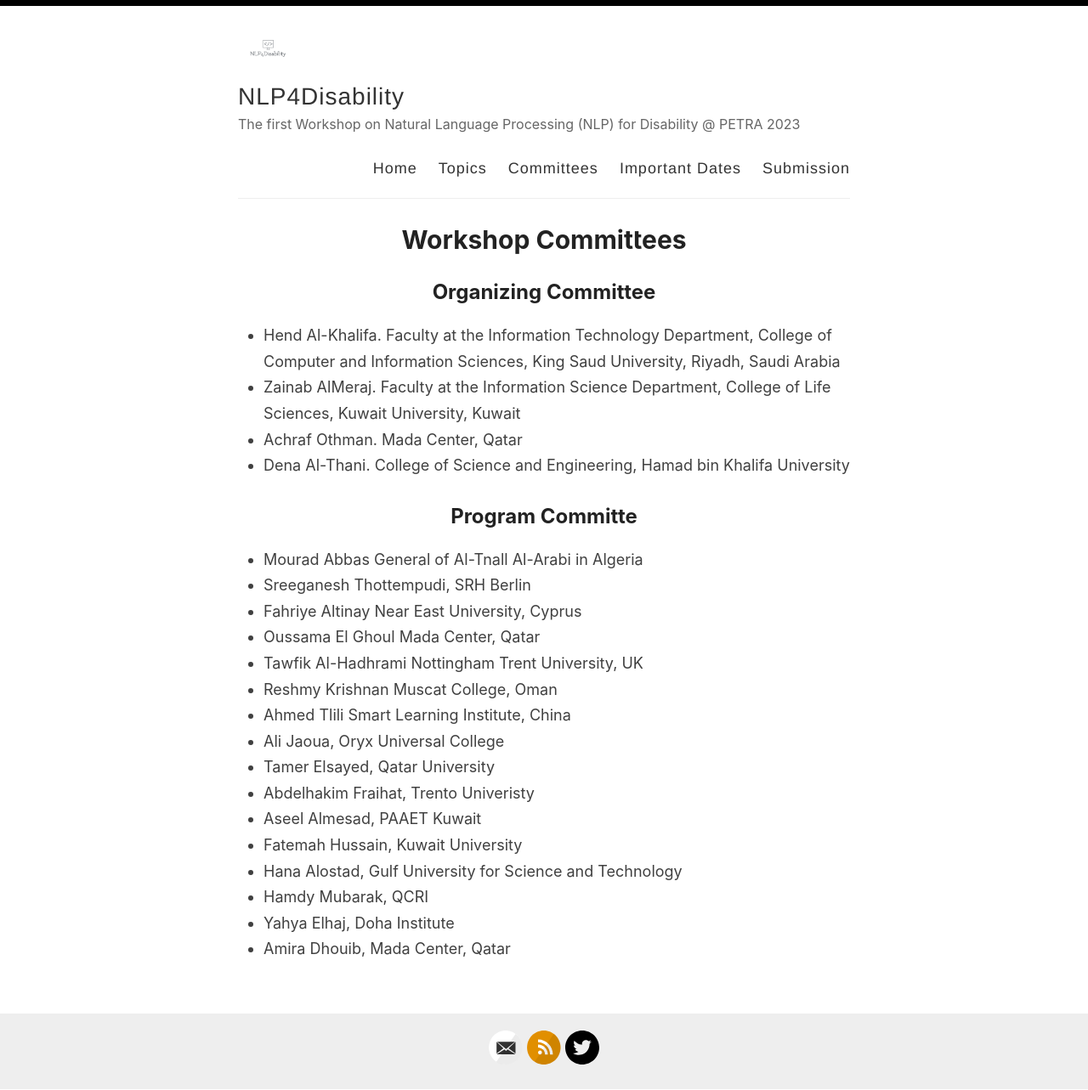
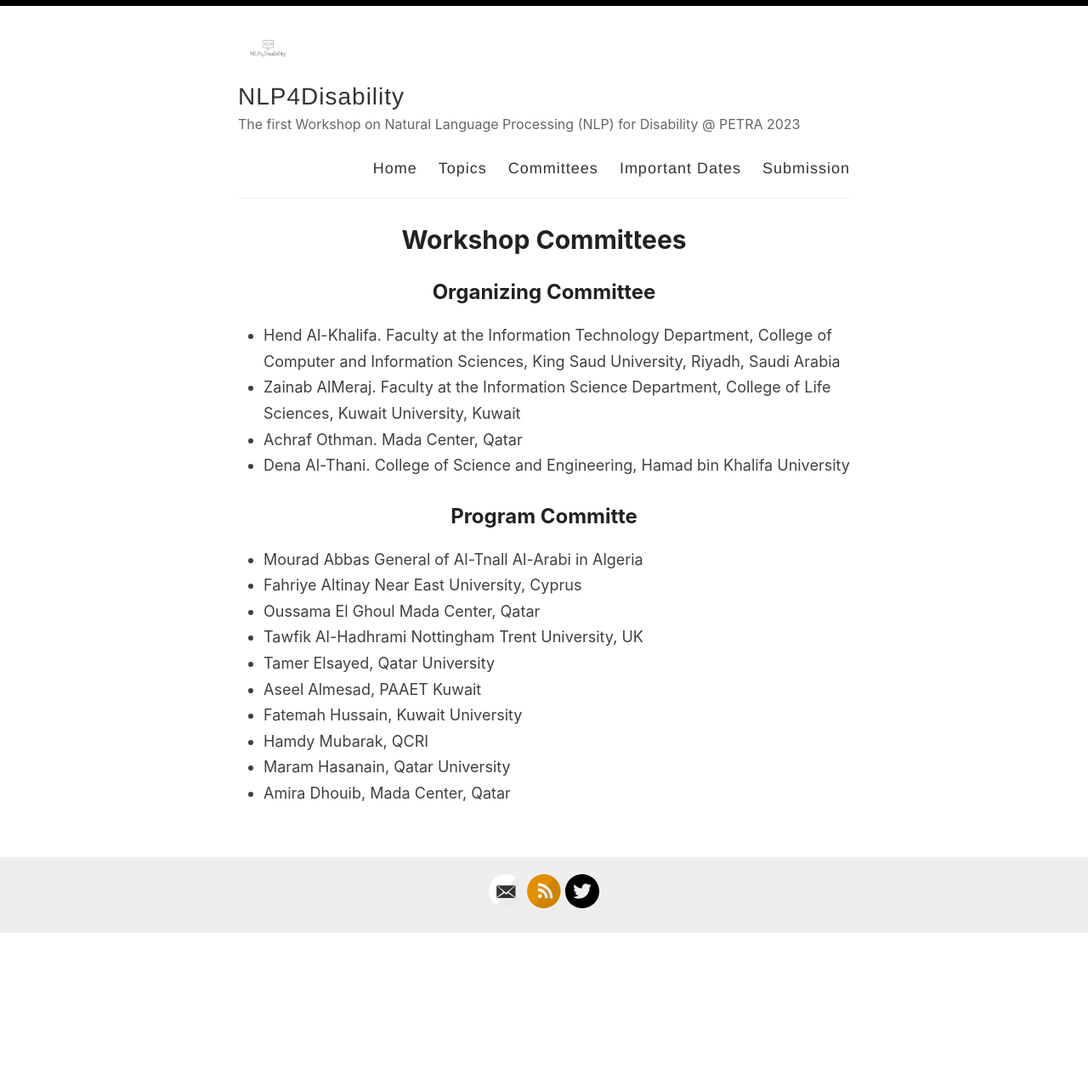
Before and after one commit to nlp4disability/nlp4disability.github.io, a Jekyll site: the page built from _pages/Organizers.md, in a window 1280 px wide. Shown: the whole page at 85% size. Built offline with Jekyll 4.4.1, drawn with Linux system fonts in a browser that asks for light colours; after the commit the page ends 1099 px from its top, so only the background shows below that.

Commit message:
Update Organizers.md

```diff
--- a/_pages/Organizers.md
+++ b/_pages/Organizers.md
@@ -12,18 +12,12 @@
 
 ## Program Committe
 - Mourad Abbas	General of Al-Tnall Al-Arabi in Algeria
-- Sreeganesh Thottempudi, SRH Berlin
 - Fahriye Altinay	Near East University, Cyprus
 - Oussama El Ghoul 	Mada Center, Qatar
 - Tawfik Al-Hadhrami	Nottingham Trent University, UK
-- Reshmy Krishnan	Muscat College, Oman
-- Ahmed Tlili	Smart Learning Institute, China
-- Ali Jaoua, Oryx Universal College
 - Tamer Elsayed,	Qatar University
-- Abdelhakim Fraihat,	Trento Univeristy
 - Aseel Almesad,	PAAET Kuwait
 - Fatemah Hussain,	Kuwait University
-- Hana Alostad,	Gulf University for Science and Technology
 - Hamdy Mubarak, QCRI
-- Yahya Elhaj,	Doha Institute
+- Maram Hasanain, Qatar University
 - Amira Dhouib, Mada Center, Qatar
```
